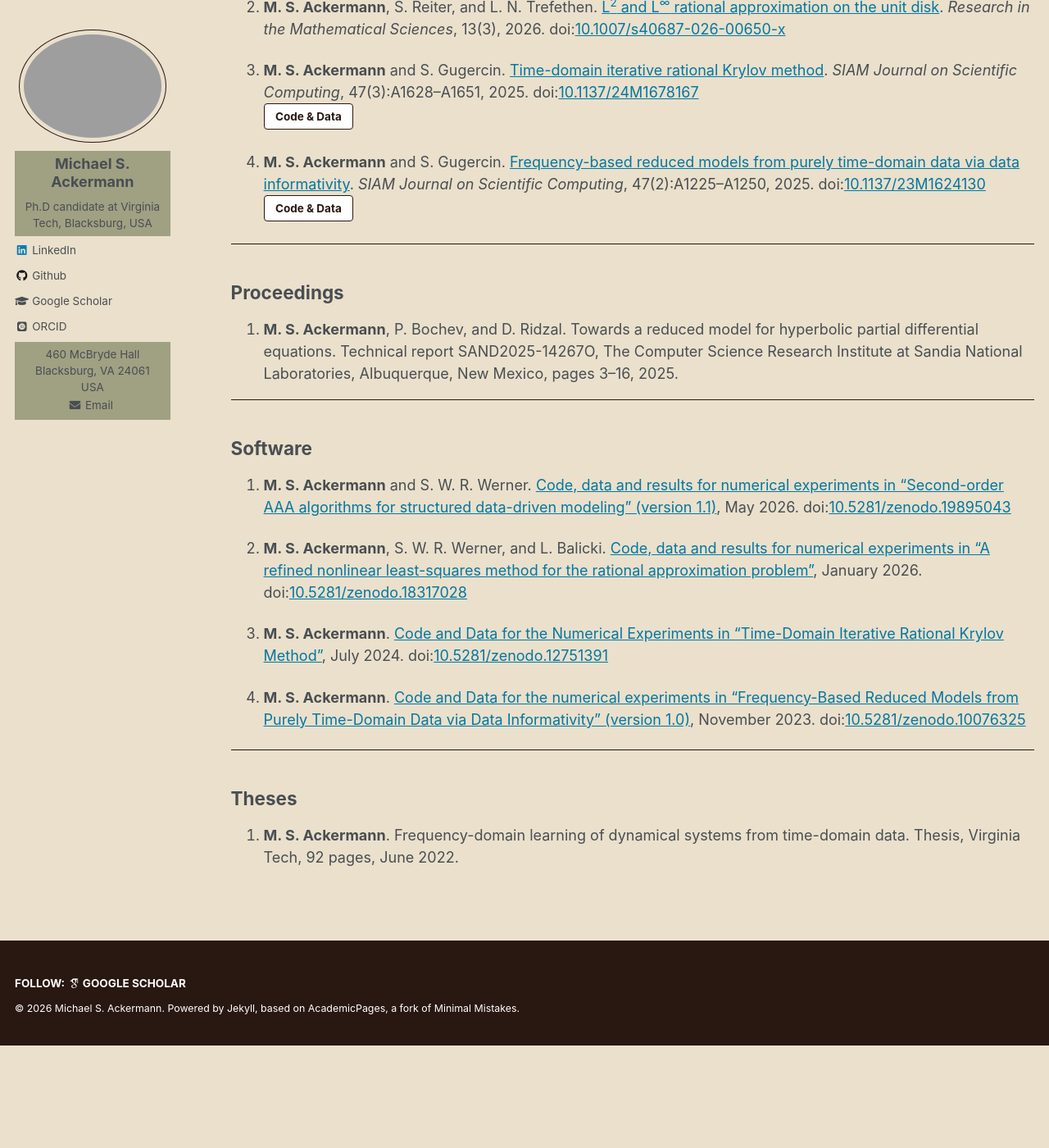
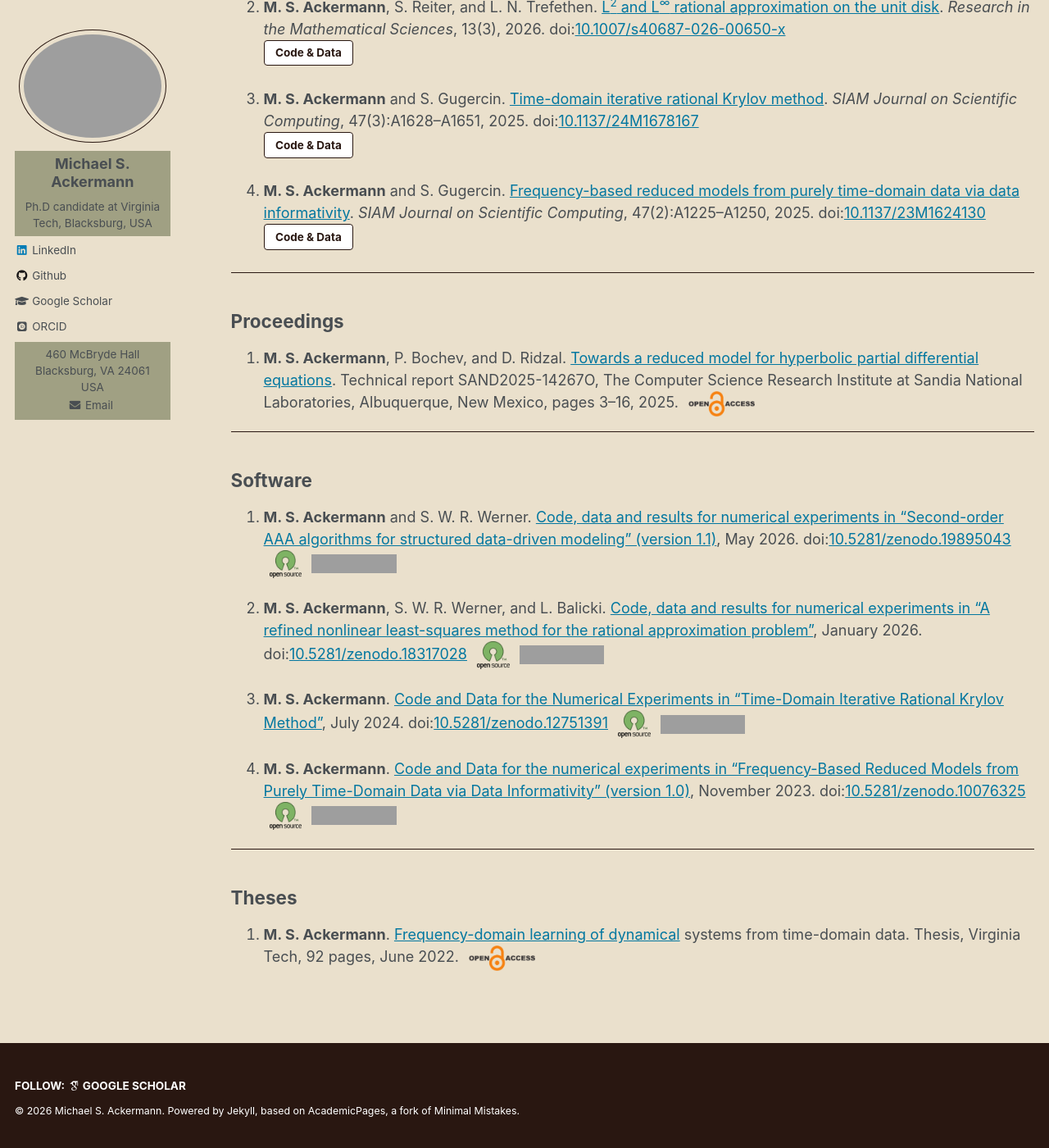
Before and after one commit to Mike-Ackermann/MSAckermann, a Jekyll site: the page built from _pages/publications.md, in a window 1280 px wide and 1400 px high, scrolled down 852 px. Shown: the whole window at 82% size. Built offline with Jekyll 4.4.1, drawn with Linux system fonts in a browser that asks for light colours; nearby versions of some CDN libraries; some web fonts are replaced; before the commit the page ends 2127 px from its top, so only the background shows below that; part of the change alters nothing that is shown; some of the changed text lies outside the part shown; grey boxes are pictures that could not be loaded.

Commit message:
update pubs 2

```diff
--- a/_pages/publications.md
+++ b/_pages/publications.md
@@ -56,7 +56,7 @@ found at the end of my
     <a target="blank_" href="https://arxiv.org/abs/2601.19813">
     <button class="btn btn--inverse">Preprint</button></a>
     <a target="blank_" href="https://doi.org/10.5281/zenodo.18317028">
-    <button class="btn btn--inverse">Code, Data & Results</button></a>
+    <button class="btn btn--inverse">Code & Data</button></a>
 
 ---
 
@@ -71,13 +71,18 @@ found at the end of my
     doi:<a target="blank_" href="https://doi.org/10.1007/s10444-026-10347-y">10.1007/s10444-026-10347-y</a>
     <a target="blank_" href="https://doi.org/10.5281/zenodo.19895043">
     <button class="btn btn--inverse">Code & Data</button></a>
+    <a target="_blank" href="https://en.wikipedia.org/wiki/Open_access">
+    <img src="../images/open_access_symbol.png" alt="Open Access Published"
+    class="openaccess"></a>
 
 1.  <strong>M. S. Ackermann</strong>, S. Reiter, and L. N. Trefethen.
     <a target="blank_"
     href="https://doi.org/10.1007/s40687-026-00650-x">L<sup>2</sup> and
     L<sup>&infin;</sup> rational approximation on the unit disk</a>.
     <i>Research in the Mathematical Sciences</i>, 13(3), 2026.
-    doi:<a target="blank_" href="https://doi.org/10.1007/s40687-026-00650-x">10.1007/s40687-026-00650-x</a>
+    doi:<a target="blank_" href="https://doi.org/10.1007/s40687-026-00650-x">10.1007/s40687-026-00650-x</a><br />
+    <a target="blank_" href="https://zenodo.org/records/18746402">
+    <button class="btn btn--inverse">Code & Data</button></a>
 
 1.  <strong>M. S. Ackermann</strong> and S. Gugercin.
     <a target="blank_"
@@ -102,10 +107,15 @@ found at the end of my
 ## <a name="proceedings"></a>Proceedings ##
 
 1.  <strong>M. S. Ackermann</strong>, P. Bochev, and D. Ridzal.
-    Towards a reduced model for hyperbolic partial differential equations.
+    <a target="blank_"
+    href="https://www.sandia.gov/ccr/csri-summer-programs/computer-science-research-institute-summer-proceedings-2025/">
+    Towards a reduced model for hyperbolic partial differential equations</a>.
     Technical report SAND2025-14267O, The Computer Science Research Institute
     at Sandia National Laboratories, Albuquerque, New Mexico,
     pages 3&ndash;16, 2025.
+    <a target="_blank" href="https://en.wikipedia.org/wiki/Open_access">
+    <img src="../images/open_access_symbol.png" alt="Open Access Published"
+    class="openaccess"></a>
 
 ---
 
@@ -117,6 +127,13 @@ found at the end of my
     for numerical experiments in "Second-order AAA algorithms for structured
     data-driven modeling" (version 1.1)</a>, May 2026.
     doi:<a target="blank_" href="https://doi.org/10.5281/zenodo.19895043">10.5281/zenodo.19895043</a>
+    <a target ="_blank"
+    href="https://en.wikipedia.org/wiki/Open-source_software">
+    <img src="../images/open_source_symbol.png" alt="Open Source Software"
+    class="opensource"></a>
+    <a href="https://opensource.org/licenses/BSD-2-Clause">
+    <img src="https://img.shields.io/badge/License-BSD%202--Clause-orange.svg"
+    alt="License: BSD 2-Clause" class="badge"></a>
 
 1.  <strong>M. S. Ackermann</strong>, S. W. R. Werner, and L. Balicki.
     <a target="blank_"
@@ -124,6 +141,13 @@ found at the end of my
     for numerical experiments in "A refined nonlinear least-squares method
     for the rational approximation problem"</a>, January 2026.
     doi:<a target="blank_" href="https://doi.org/10.5281/zenodo.18317028">10.5281/zenodo.18317028</a>
+    <a target ="_blank"
+    href="https://en.wikipedia.org/wiki/Open-source_software">
+    <img src="../images/open_source_symbol.png" alt="Open Source Software"
+    class="opensource"></a>
+    <a href="https://opensource.org/licenses/BSD-2-Clause">
+    <img src="https://img.shields.io/badge/License-BSD%202--Clause-orange.svg"
+    alt="License: BSD 2-Clause" class="badge"></a>
 
 1.  <strong>M. S. Ackermann</strong>.
     <a target="blank_"
@@ -131,6 +155,13 @@ found at the end of my
     Numerical Experiments in "Time-Domain Iterative Rational Krylov
     Method"</a>, July 2024.
     doi:<a target="blank_" href="https://doi.org/10.5281/zenodo.12751391">10.5281/zenodo.12751391</a>
+    <a target ="_blank"
+    href="https://en.wikipedia.org/wiki/Open-source_software">
+    <img src="../images/open_source_symbol.png" alt="Open Source Software"
+    class="opensource"></a>
+    <a href="https://opensource.org/licenses/BSD-2-Clause">
+    <img src="https://img.shields.io/badge/License-BSD%202--Clause-orange.svg"
+    alt="License: BSD 2-Clause" class="badge"></a>
 
 1.  <strong>M. S. Ackermann</strong>.
     <a target="blank_"
@@ -138,14 +169,26 @@ found at the end of my
     numerical experiments in "Frequency-Based Reduced Models from Purely
     Time-Domain Data via Data Informativity" (version 1.0)</a>, November 2023.
     doi:<a target="blank_" href="https://doi.org/10.5281/zenodo.10076325">10.5281/zenodo.10076325</a>
+    <a target ="_blank"
+    href="https://en.wikipedia.org/wiki/Open-source_software">
+    <img src="../images/open_source_symbol.png" alt="Open Source Software"
+    class="opensource"></a>
+    <a href="https://opensource.org/licenses/BSD-2-Clause">
+    <img src="https://img.shields.io/badge/License-BSD%202--Clause-orange.svg"
+    alt="License: BSD 2-Clause" class="badge"></a>
 
 ---
 
 ## <a name="theses"></a>Theses ##
 
-1.  <strong>M. S. Ackermann</strong>. Frequency-domain learning of dynamical
+1.  <strong>M. S. Ackermann</strong>.
+    <a target="blank_"
+    href="http://hdl.handle.net/10919/110851">Frequency-domain learning of dynamical</a>
     systems from time-domain data. Thesis, Virginia Tech, 92 pages,
     June 2022.
+    <a target="_blank" href="https://en.wikipedia.org/wiki/Open_access">
+    <img src="../images/open_access_symbol.png" alt="Open Access Published"
+    class="openaccess"></a>
 
 <!-- Javascripts for Buttons and BibTeX content. -->
 
```
